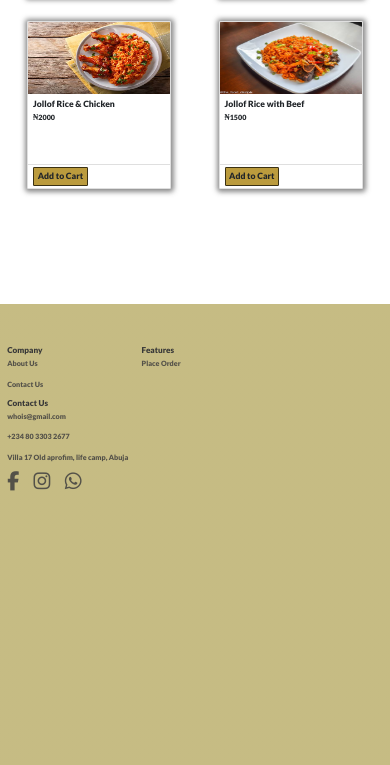
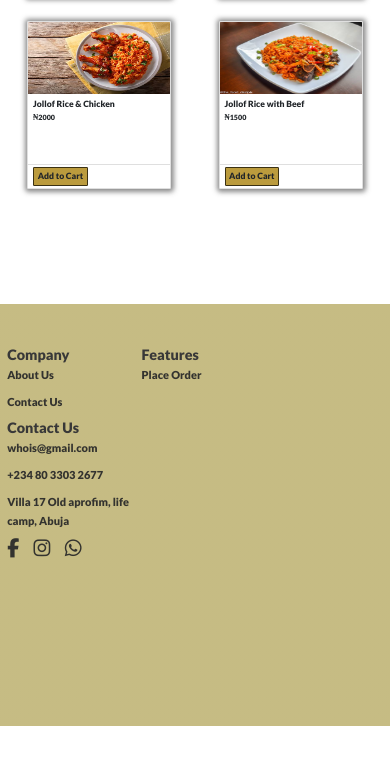
Before and after one commit to dharold1/jollof-project, a website: page index.html in a window 390 px wide. Shown: the part 1339-2104 px from the top of the page. After the commit the page ends 2065 px from the top, so only its background shows below. Drawn offline with Linux system fonts and the light colour scheme.

Commit message:
new updates to mobile view

```diff
--- a/assets/css/media.css
+++ b/assets/css/media.css
@@ -8,20 +8,7 @@
 1200px  = 75em
 1800px 112.5em
 */
-@font-face {
-    font-family: lato;
-    src: url(../fonts/Lato/Lato-Black.ttf);
-  }
 
-  @font-face {
-    font-family: monoton;
-    src: url(../fonts/monoton/Monoton-Regular.ttf);
-  }
-
-  @font-face {
-    font-family: jokerman;
-    src: url(../fonts/Jokerman-Font/Jokerman-Font.ttf);
-  }
 
 @media screen and (max-width: 75em) {
     html {
@@ -127,7 +114,7 @@
 
     /* ==============================CONTACT===================================== */
     .contact {
-        height: 40vh;
+        height: 50vh;
     }
 
     .contact__row {
@@ -137,11 +124,12 @@
     }
 
     .col-1-of-4 h5 {
-        font-size: 1.7rem;
+        font-size: 3rem;
     }
 
     .col-1-of-4 li a {
-        font-size: 1.5rem;
+        font-size: 2.3rem;
+        color: rgba(41, 41, 41, 0.935);
     }
 
 }
@@ -226,7 +214,7 @@
     }
 
     .contact {
-        height: 60vh;
+        height: 50vh;
     }
     .contact__row {
         /* margin-top: 3%; */
--- a/assets/css/style.css
+++ b/assets/css/style.css
@@ -248,7 +248,7 @@ body {
   font-weight: 100;
 }
 
-.col-1-of-4 li a:hover {
+.col-1-of-4 li a:hover, .col-1-of-4 li a:active, .col-1-of-4 li a:focus{
   color: #1c1b1b;
 }
 
```
